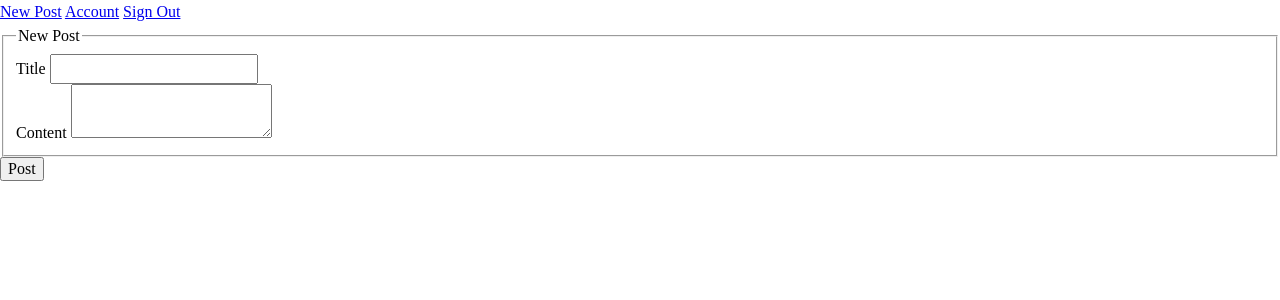
After one commit to gunSlaveUnit/Blog, a Flask app: page /post/new in a window 1280 px wide. The commit adds this page. Shown: the top 300 px of the page. Run offline with Flask 2, Linux system fonts and the light colour scheme; the visitor is signed in with stand-in values (Sample User, id 1).

Commit message:
Added creating, updating and deleting posts

```diff
--- a/manage.py
+++ b/manage.py
@@ -23,10 +23,12 @@ bcrypt = Bcrypt(app)
 
 from web.base.routes import base
 from web.users.routes import users
+from web.posts.routes import posts
 
 
 app.register_blueprint(base)
 app.register_blueprint(users)
+app.register_blueprint(posts)
 
 
 if __name__ == '__main__':
--- a/templates/base.html
+++ b/templates/base.html
@@ -14,6 +14,7 @@
     <div>
         <nav>
             {% if current_user.is_authenticated %}
+                <a href="{{ url_for('posts.make_new_post') }}">New Post</a>
                 <a href="{{ url_for('users.account') }}">Account</a>
                 <a href="{{ url_for('users.logout') }}">Sign Out</a>
             {% else %}
--- /dev/null
+++ b/templates/new_post.html
@@ -0,0 +1,40 @@
+{% extends 'base.html' %}
+{% block content %}
+    <div>
+        <form method="POST" action="">
+            {{ form.hidden_tag() }}
+            <fieldset>
+                <legend>New Post</legend>
+                <div>
+                    {{ form.title.label() }}
+                    {% if form.title.errors %}
+                        {{ form.title() }}
+                        <div>
+                            {% for error in form.title.errors %}
+                                <span>{{ error }}</span>
+                            {% endfor %}
+                        </div>
+                    {% else %}
+                        {{ form.title }}
+                    {% endif %}
+                </div>
+                <div>
+                    {{ form.content.label() }}
+                    {% if form.content.errors %}
+                        {{ form.content() }}
+                        <div>
+                            {% for error in form.content.errors %}
+                                <span>{{ error }}</span>
+                            {% endfor %}
+                        </div>
+                    {% else %}
+                        {{ form.content }}
+                    {% endif %}
+                </div>
+            </fieldset>
+            <div>
+                {{ form.submit() }}
+            </div>
+        </form>
+    </div>
+{% endblock %}
--- a/web/base/routes.py
+++ b/web/base/routes.py
@@ -1,8 +1,11 @@
 from flask import render_template, Blueprint
+
+from web.posts.models import Post
 
 base = Blueprint('base', __name__)
 
 
 @base.route('/')
 def home():
-    return render_template('home.html', title='Home')
+    posts = Post.query.all()
+    return render_template('home.html', title='Home', posts = posts)
--- /dev/null
+++ b/web/posts/forms.py
@@ -0,0 +1,9 @@
+from flask_wtf import FlaskForm
+from wtforms import StringField, TextAreaField, SubmitField
+from wtforms.validators import DataRequired
+
+
+class PostForm(FlaskForm):
+    title = StringField('Title', validators=[DataRequired()])
+    content = TextAreaField('Content', validators=[DataRequired()])
+    submit = SubmitField('Post')
--- /dev/null
+++ b/web/posts/routes.py
@@ -0,0 +1,60 @@
+from flask import Blueprint, flash, redirect, url_for, render_template, abort, request
+from flask_login import login_required, current_user
+
+from manage import db
+from web.posts.forms import PostForm
+from web.posts.models import Post
+
+posts = Blueprint('posts', __name__)
+
+
+@posts.route("/post/new", methods=['GET', 'POST'])
+@login_required
+def make_new_post():
+    new_post = PostForm()
+    if new_post.validate_on_submit():
+        post = Post(title=new_post.title.data, content=new_post.content.data, author=current_user)
+        db.session.add(post)
+        db.session.commit()
+        flash('Your post has been created', 'success')
+        return redirect(url_for('base.home'))
+    return render_template('new_post.html', title='New Post',
+                           form=new_post)
+
+
+@posts.route("/post/<post_uuid>")
+def show_post(post_uuid):
+    post_to_show = Post.query.get_or_404(post_uuid)
+    return render_template('post.html', title=post_to_show.title, post=post_to_show)
+
+
+@posts.route("/post/<post_uuid>/update", methods=['GET', 'POST'])
+@login_required
+def update_post(post_uuid):
+    post = Post.query.get_or_404(post_uuid)
+    if post.author != current_user:
+        abort(403)
+    form_with_new_post_data = PostForm()
+    if form_with_new_post_data.validate_on_submit():
+        post.title = form_with_new_post_data.title.data
+        post.content = form_with_new_post_data.content.data
+        db.session.commit()
+        flash('Your post has been updated!', 'success')
+        return redirect(url_for('posts.show_post', post_uuid=post.uuid))
+    elif request.method == 'GET':
+        form_with_new_post_data.title.data = post.title
+        form_with_new_post_data.content.data = post.content
+    return render_template('new_post.html', title='Update Post',
+                           form=form_with_new_post_data)
+
+
+@posts.route("/post/<post_uuid>/delete", methods=['GET', 'POST'])
+@login_required
+def delete_post(post_uuid):
+    post = Post.query.get_or_404(post_uuid)
+    if post.author != current_user:
+        abort(403)
+    db.session.delete(post)
+    db.session.commit()
+    flash('Your post has been deleted', 'success')
+    return redirect(url_for('base.home'))
```
Also changed, not shown: templates/home.html (+12 -1 lines), templates/post.html (added, +13 -0 lines).
